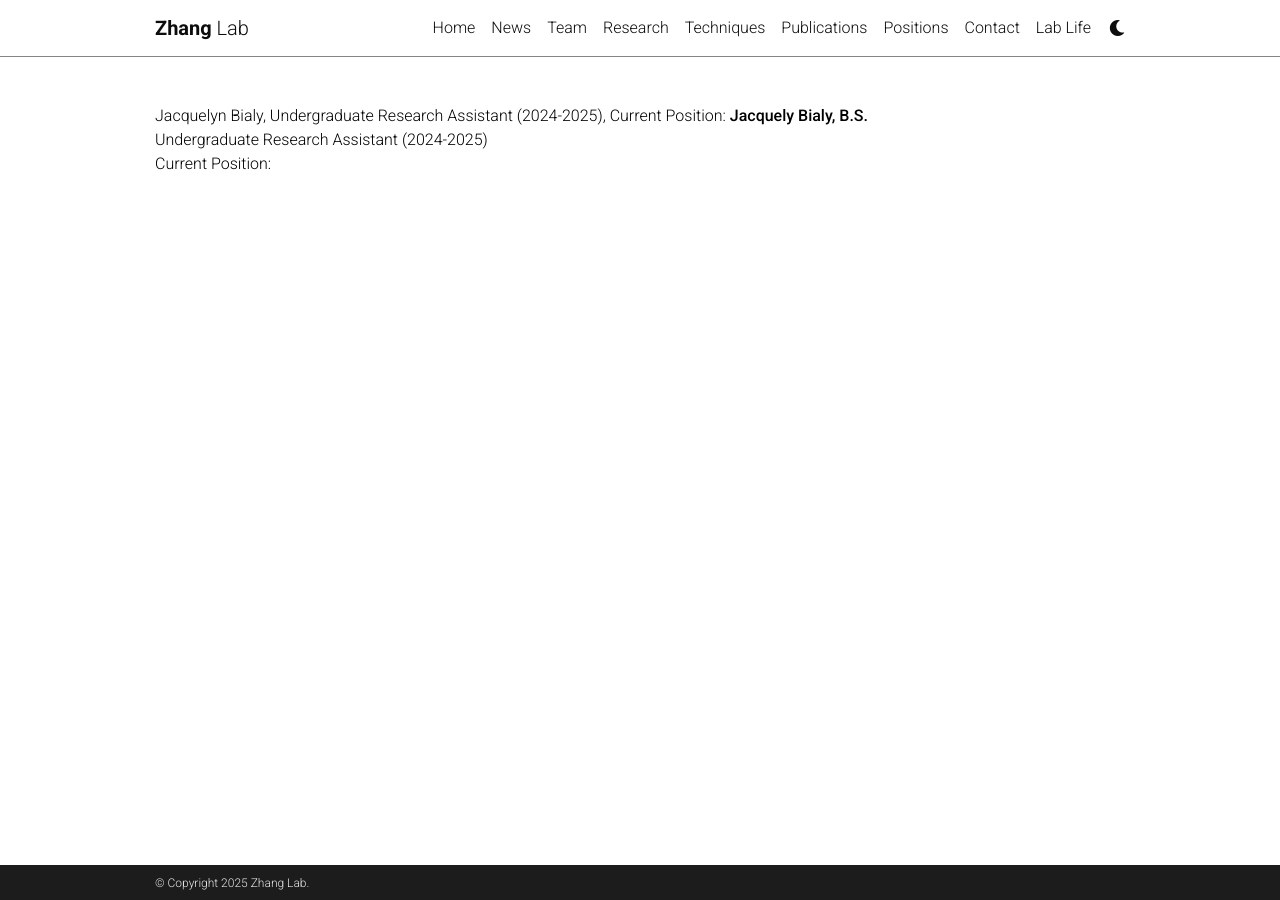
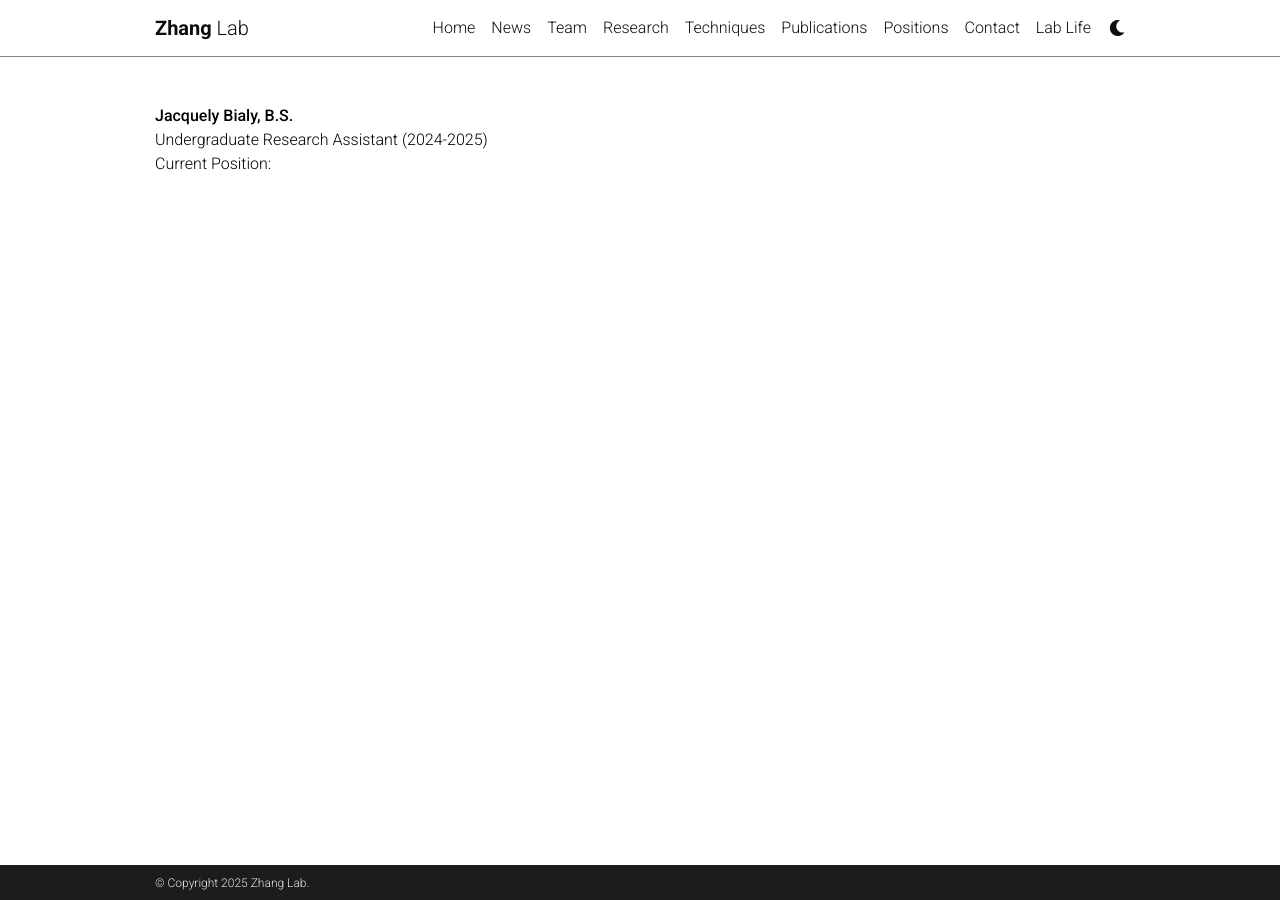
Before and after one commit to zhanglabmsu/zhanglabmsu.github.io, a Jekyll site: the page built from _projects/lab_alumni.md, in a window 1280 px wide. Built offline with Jekyll 4.4.1, drawn with Linux system fonts in a browser that asks for light colours; comment, search, counter and statistics services are not loaded; a style sheet for code colours, icons or effects is not loaded.

Commit message:
initial commit

```diff
--- a/_projects/lab_alumni.md
+++ b/_projects/lab_alumni.md
@@ -7,7 +7,6 @@ importance: 1
 category: Lab Alumni
 
 ---
-Jacquelyn Bialy, Undergraduate Research Assistant (2024-2025), Current Position:
 **Jacquely Bialy, B.S.** <br>
 Undergraduate Research Assistant (2024-2025)<br>
 Current Position:  <br>
```
